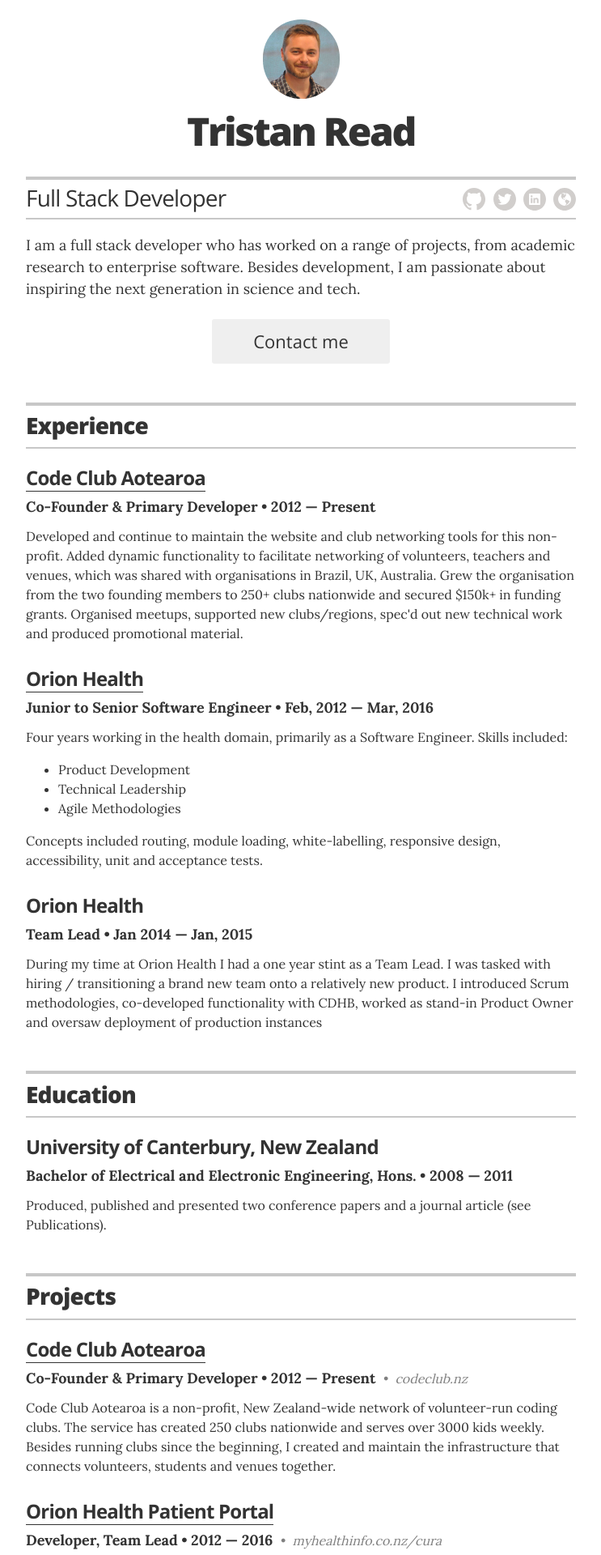
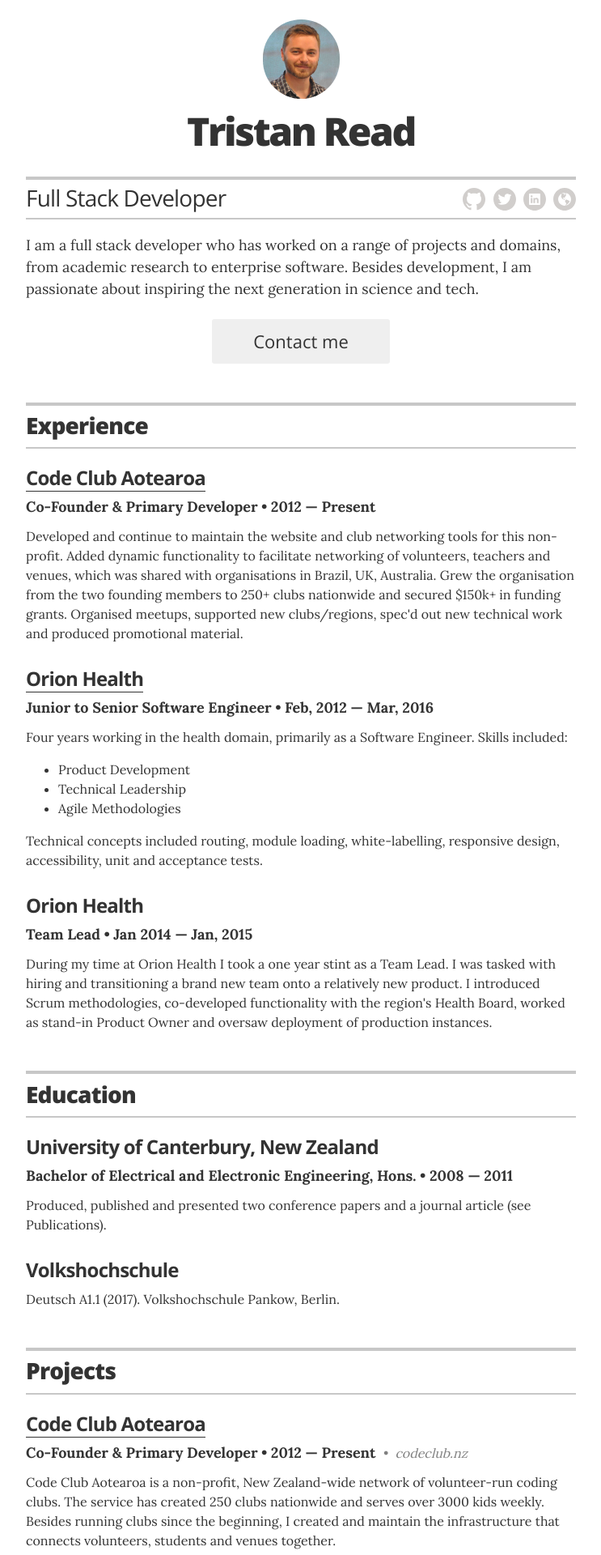
Before and after one commit to phazor/about-me, a Jekyll site: the page built from index.html, in a window 1280 px wide. Shown: the top 1920 px of the page at 81% size, without its empty margins (268-1011 px from the left). Built offline with Jekyll 4.4.1, drawn with Linux system fonts in a browser that asks for light colours; some of the changed text lies outside the part shown.

Commit message:
update text

```diff
--- a/_layouts/resume.html
+++ b/_layouts/resume.html
@@ -31,7 +31,7 @@
         </div>
 
         <div class="executive-summary" itemprop="description">
-   		<p>I am a full stack developer who has worked on a range of projects, from academic research to enterprise software.
+   		<p>I am a full stack developer who has worked on a range of projects and domains, from academic research to enterprise software.
 				Besides development, I am passionate about inspiring the next generation in science and tech.</p>
         </div>
 
@@ -70,7 +70,7 @@
             <li>Technical Leadership</li>
             <li>Agile Methodologies</li>
           </ul>
-          <p class="resume-item-copy">Concepts included routing, module loading, white-labelling, responsive design, accessibility, unit and acceptance tests.</p>
+          <p class="resume-item-copy">Technical concepts included routing, module loading, white-labelling, responsive design, accessibility, unit and acceptance tests.</p>
 
         </div><!-- end of resume-item -->
 
@@ -78,7 +78,7 @@
         <div class="resume-item" itemscope itemprop="worksFor" itemtype="http://schema.org/Organization">
           <h3 class="resume-item-title" itemprop="name">Orion Health</h3>
           <h4 class="resume-item-details" itemprop="description">Team Lead &bull; Jan 2014 &mdash; Jan, 2015</h4>
-          <p class="resume-item-copy">During my time at Orion Health I had a one year stint as a Team Lead. I was tasked with hiring / transitioning a brand new team onto a relatively new product. I introduced Scrum methodologies, co-developed functionality with CDHB, worked as stand-in Product Owner and oversaw deployment of production instances</p>
+          <p class="resume-item-copy">During my time at Orion Health I took a one year stint as a Team Lead. I was tasked with hiring and transitioning a brand new team onto a relatively new product. I introduced Scrum methodologies, co-developed functionality with the region's Health Board, worked as stand-in Product Owner and oversaw deployment of production instances.</p>
 
         </div><!-- end of resume-item -->
 
@@ -98,6 +98,11 @@
           <h3 class="resume-item-title" itemprop="name">University of Canterbury, New Zealand</h3>
           <h4 class="resume-item-details" itemprop="description">Bachelor of Electrical and Electronic Engineering, Hons. &bull; 2008 &mdash; 2011</h4>
           <p class="resume-item-copy">Produced, published and presented two conference papers and a journal article (see Publications).</p>
+        </div>
+
+        <div class="resume-item" itemscope itemprop="alumniOf" itemtype="http://schema.org/CollegeOrUniversity">
+          <h3 class="resume-item-title" itemprop="name">Volkshochschule</h3>
+          <p class="resume-item-copy">Deutsch A1.1 (2017). Volkshochschule Pankow, Berlin.</p>
         </div>
 
       </section>
@@ -187,19 +192,32 @@
 
         <div class="resume-item">
           <h3 class="resume-item-title"></h3>
-          <h4 class="resume-item-details">Tech Events</h4>
-          <p class="resume-item-copy">Organiser for Code Club Aotearoa 'Mashups' in 2014 and 2015. Speaker at Chch .Net User Group 2014. Participant in Airways 'Flight Control' Hackathon, 2013.</p>
+          <h4 class="resume-item-details">Tech Events - presenting and organising</h4>
+          <p class="resume-item-copy">
+            <ul>
+              <li>Organiser for Code Club Aotearoa 'Mashups'. <span class="resume-item-date">New Zealand, 2014 and 2015</span></li>
+              <li>Speaker at Chch .Net User Group. <span class="resume-item-date">New Zealand, 2014</span></li>
+              <li>Participant in Airways 'Flight Control' Hackathon. <span class="resume-item-date">New Zealand, 2013</li>
+              <li>Speaker at Journal of Electronic Imaging conference. <span class="resume-item-date">San Diego USA, 2012</span></li>
+            </ul>
+          </p>
         </div>
 
         <div class="resume-item">
           <h3 class="resume-item-title"></h3>
-          <h4 class="resume-item-details">Conferences</h4>
-          <p class="resume-item-copy">Chch One-Shot Nodeconf attendee 205. Kiwicon attendee 2013, 2014, 2015.</p>
+          <h4 class="resume-item-details">Tech events - attendance only</h4>
+          <p class="resume-item-copy">
+            <ul>
+              <li>JS Code Camp. <span class="resume-item-date">Munich, 2016</span></li>
+              <li>One-Shot Nodeconf. <span class="resume-item-date">Christchurch, 2015</span></li>
+              <li>Kiwicon Security Conference. <span class="resume-item-date">Wellington 2013, 2014, 2015</span></li>
+            </ul>
+          </p>
         </div>
 
         <div class="resume-item">
             <h4 class="resume-item-details">Interests</h4>
-            <p class="resume-item-copy">Electronics and RPi/Arduino tinkering, Game modding, Education</p>
+            <p class="resume-item-copy">Electronics and Raspberry Pi / Arduino tinkering, Game modding, Education, Hiking, Rock Climbing</p>
         </div>
 
       </section>
--- a/_sass/_resume.scss
+++ b/_sass/_resume.scss
@@ -156,6 +156,14 @@
     margin: 0 0.5rem 0 0;
   }
 
+  .resume-item-date {
+    display: inline;
+    font-style: italic;
+    text-decoration: none;
+    color: grey;
+    margin: 0rem 0.3rem 0;
+  }
+
   .resume-item-title,
   .resume-item-details,
   .resume-item-copy,
```
Also changed, not shown: other parts of _layouts/resume.html (+7 -0 lines).
